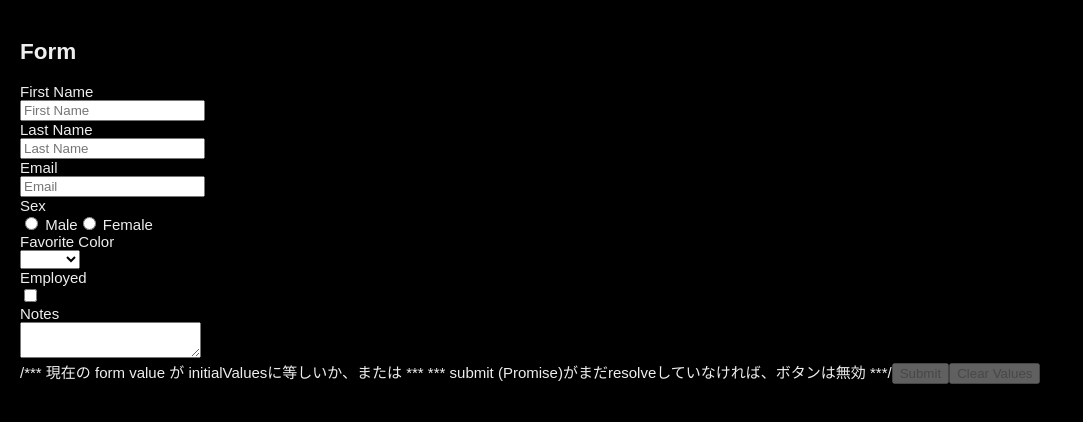
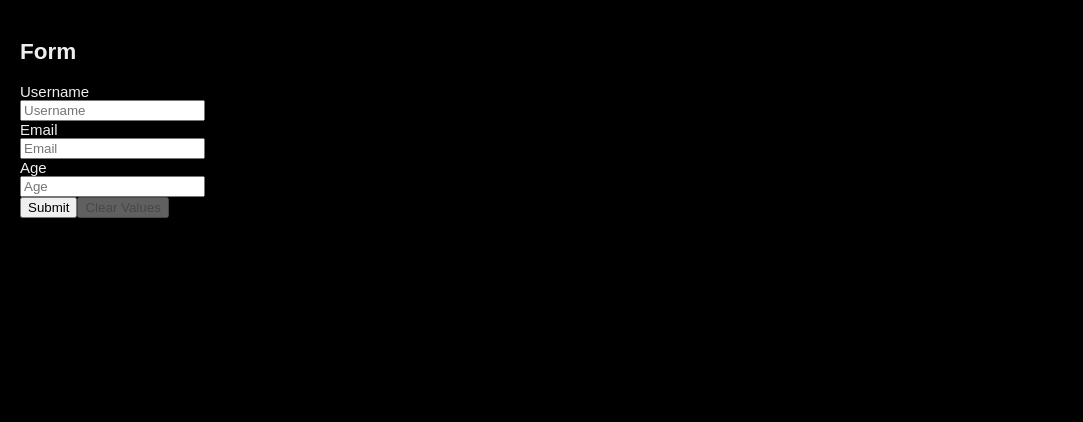
Before and after one commit to elder-flower/react-redux-test, a React (Create React App) app: page / in a window 1280 px wide. Shown: the top 422 px of the page, without its empty margins (0-1083 px from the left). Built offline with nearby package versions, Linux system fonts and the light colour scheme.

Commit message:
redux-form (2) - Synchronous Validation Example

```diff
--- a/src/App.js
+++ b/src/App.js
@@ -1,5 +1,5 @@
 import React, { Component } from 'react';
-import SimpleForm from './SimpleForm';
+import SyncValidationForm from './SyncValidationForm';
 import './index.css';
 
 class App extends Component{
@@ -9,10 +9,13 @@ class App extends Component{
     }
     async showResults(values){
         return new Promise(resolve => {
+
             setTimeout(() => {
-              // simulate server latency
-              window.alert(`You submitted:\n\n${JSON.stringify(values, null, 2)}`)
-              resolve()
+
+              window.alert(`You submitted:\n\n${JSON.stringify(values, null, 5)}`)
+              resolve();
+
+            console.log( values );
             }, 500);
         });
     }
@@ -22,7 +25,7 @@ class App extends Component{
         return (
             <>
                 <h2>Form</h2>
-                <SimpleForm onSubmit={this.showResults} />
+                <SyncValidationForm onSubmit={this.showResults} />
             </>
         );
     }
--- a/src/SimpleForm.js
+++ /dev/null
@@ -1,114 +0,0 @@
-import React, { Component } from 'react';
-import { Field, reduxForm } from 'redux-form';
-
-
-const SimpleForm = props => {
-    const { handleSubmit, pristine, reset, submitting } = props;
-    /*
-    console.log( 'SimpleForm' );
-    console.log( handleSubmit );
-    */
-    return (
-    <form onSubmit={handleSubmit}>
-      <div>
-        <label>First Name</label>
-        <div>
-          <Field
-            name="firstName"
-            component="input"
-            type="text"
-            placeholder="First Name"
-          />
-        </div>
-      </div>
-      <div>
-        <label>Last Name</label>
-        <div>
-          <Field
-            name="lastName"
-            component="input"
-            type="text"
-            placeholder="Last Name"
-          />
-        </div>
-      </div>
-      <div>
-        <label>Email</label>
-        <div>
-          <Field
-            name="email"
-            component="input"
-            type="email"
-            placeholder="Email"
-          />
-        </div>
-      </div>
-      <div>
-        <label>Sex</label>
-        <div>
-          <label>
-            <Field
-              name="sex"
-              component="input"
-              type="radio"
-              value="male"
-            />{' '}
-            Male
-          </label>
-          <label>
-            <Field
-              name="sex"
-              component="input"
-              type="radio"
-              value="female"
-            />{' '}
-            Female
-          </label>
-        </div>
-      </div>
-      <div>
-        <label>Favorite Color</label>
-        <div>
-          <Field name="favoriteColor" component="select">
-            <option />
-            <option value="ff0000">Red</option>
-            <option value="00ff00">Green</option>
-            <option value="0000ff">Blue</option>
-          </Field>
-        </div>
-      </div>
-      <div>
-        <label htmlFor="employed">Employed</label>
-        <div>
-          <Field
-            name="employed"
-            id="employed"
-            component="input"
-            type="checkbox"
-          />
-        </div>
-      </div>
-      <div>
-        <label>Notes</label>
-        <div>
-          <Field name="notes" component="textarea" />
-        </div>
-      </div>
-      <div>
-        /*** 現在の form value が initialValuesに等しいか、または     ***
-         *** submit (Promise)がまだresolveしていなければ、ボタンは無効 ***/
-        <button type="submit" disabled={pristine || submitting}>
-          Submit
-        </button>
-        <button type="button" disabled={pristine || submitting} onClick={reset}>
-          Clear Values
-        </button>
-      </div>
-    </form>
-    );
-}
-
-
-export default reduxForm({
-  form: 'simple' // a unique identifier for this form
-})(SimpleForm)
--- /dev/null
+++ b/src/SyncValidationForm.js
@@ -0,0 +1,80 @@
+import React, { Component } from 'react';
+import { Field, reduxForm } from 'redux-form';
+
+// *** 検証機能
+const validate = values => {
+    const errors = {}
+    if (!values.username) {
+        errors.username = 'Required'
+    } else if (values.username.length > 15) {
+        errors.username = 'Must be 15 characters or less'
+    }
+    if (!values.email) {
+        errors.email = 'Required'
+    } else if (!/^[A-Z0-9._%+-]+@[A-Z0-9.-]+\.[A-Z]{2,4}$/i.test(values.email)) {
+        errors.email = 'Invalid email address'
+    }
+    if (!values.age) {
+        errors.age = 'Required'
+    } else if (isNaN(Number(values.age))) {
+        errors.age = 'Must be a number'
+    } else if (Number(values.age) < 18) {
+        errors.age = 'Sorry, you must be at least 18 years old'
+    }
+    return errors
+}
+// *** 警告機能
+const warn = values => {
+    const warnings = {}
+    if (values.age < 19) {
+    warnings.age = 'Hmm, you seem a bit young...'
+    }
+    return warnings
+}
+// *** component prop : 2. A stateless function
+const renderField = ({
+    input,
+    label,
+    type,
+    meta: { touched, error, warning }
+}) => (
+<div>
+    <label>{label}</label>
+    <div>
+      <input {...input} placeholder={label} type={type} />
+      {touched &&
+        ((error && <span>{error}</span>) ||
+          (warning && <span>{warning}</span>))}
+    </div>
+</div>
+)
+
+const SyncValidationForm = props => {
+    const { handleSubmit, pristine, reset, submitting } = props;
+return (
+    <form onSubmit={handleSubmit}>
+            <Field
+            name="username"
+            type="text"
+            component={renderField}
+            label="Username"
+            />
+            <Field name="email" type="email" component={renderField} label="Email" />
+            <Field name="age" type="number" component={renderField} label="Age" />
+        <div>
+            <button type="submit" disabled={submitting}>
+              Submit
+            </button>
+            <button type="button" disabled={pristine || submitting} onClick={reset}>
+              Clear Values
+            </button>
+        </div>
+    </form>
+)
+}
+
+export default reduxForm({
+    form: 'syncValidation', // a unique identifier for this form
+    validate, // *** validation function
+    warn      // *** warning function
+})(SyncValidationForm)
```
